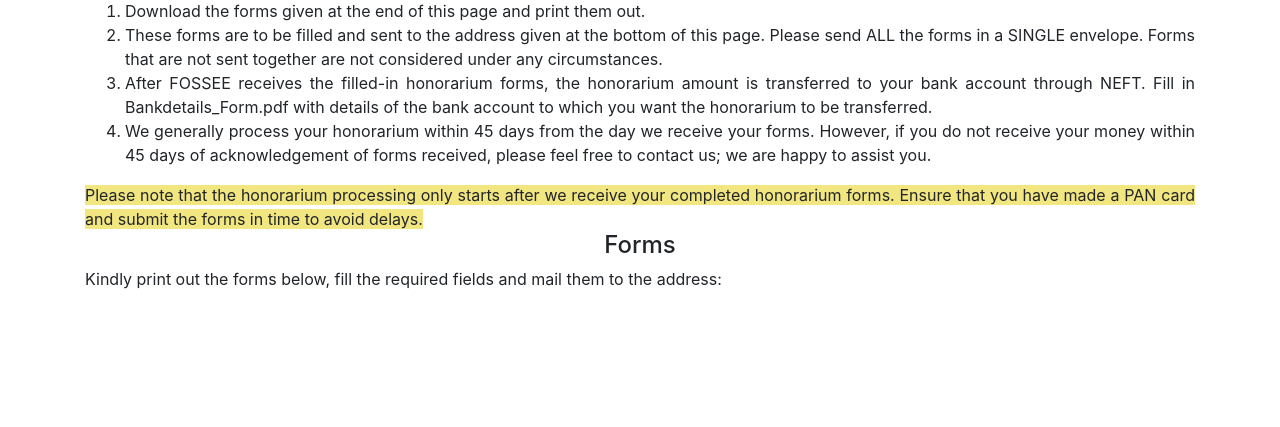
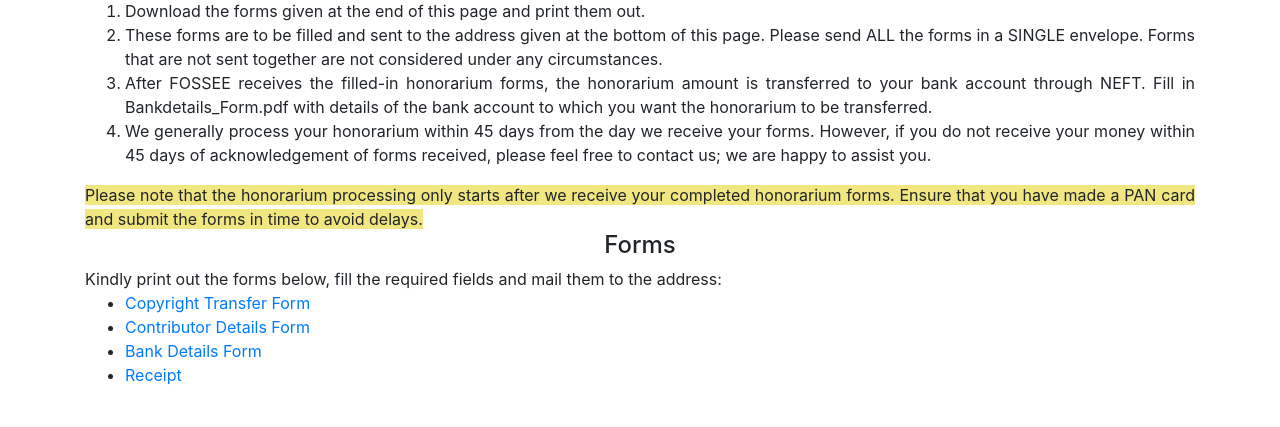
Before and after one commit to jayasjacob/FOSSEE-MAIN, a Django app: page /honorarium/ in a window 1280 px wide. Shown: the part 580-1007 px from the top of the page. Before the commit the page ends 869 px from the top, so only its background shows below. Run offline with Django 3.2, Linux system fonts and the light colour scheme; data that the repository does not hold is empty; some libraries are stand-ins or nearby versions.

Commit message:
Links to forms added

```diff
--- a/fossee_manim/templates/fossee_manim/honorarium.html
+++ b/fossee_manim/templates/fossee_manim/honorarium.html
@@ -52,7 +52,12 @@
 
 			<h4><center>Forms</center></h4>
 			Kindly print out the forms below, fill the required fields and mail them to the address:
-
+			<ul>
+				<li> <a href = "https://static.fossee.in/animations/forms/Copyright_Transfer.pdf"> Copyright Transfer Form </a> </li>
+				<li> <a href = "https://static.fossee.in/animations/forms/Contributor_Details.pdf"> Contributor Details Form </a> </li>
+				<li> <a href = "https://static.fossee.in/animations/forms/Bank_Details.pdf"> Bank Details Form </a> </li>
+				<li> <a href = "https://static.fossee.in/animations/forms/Receipt.pdf"> Receipt </a> </li>
+			</ul>
 		</div>
 	</div>
 {% endblock %}
```
